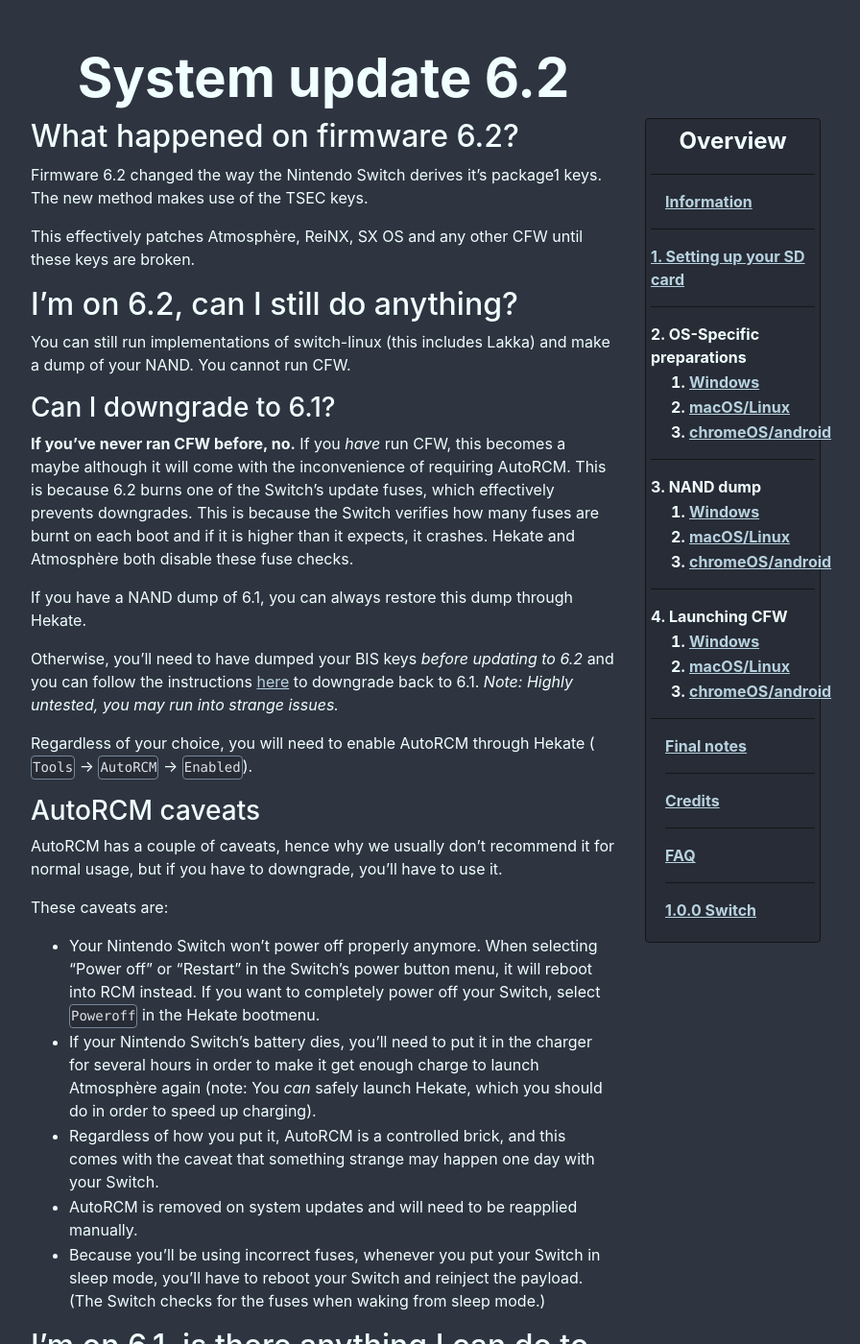
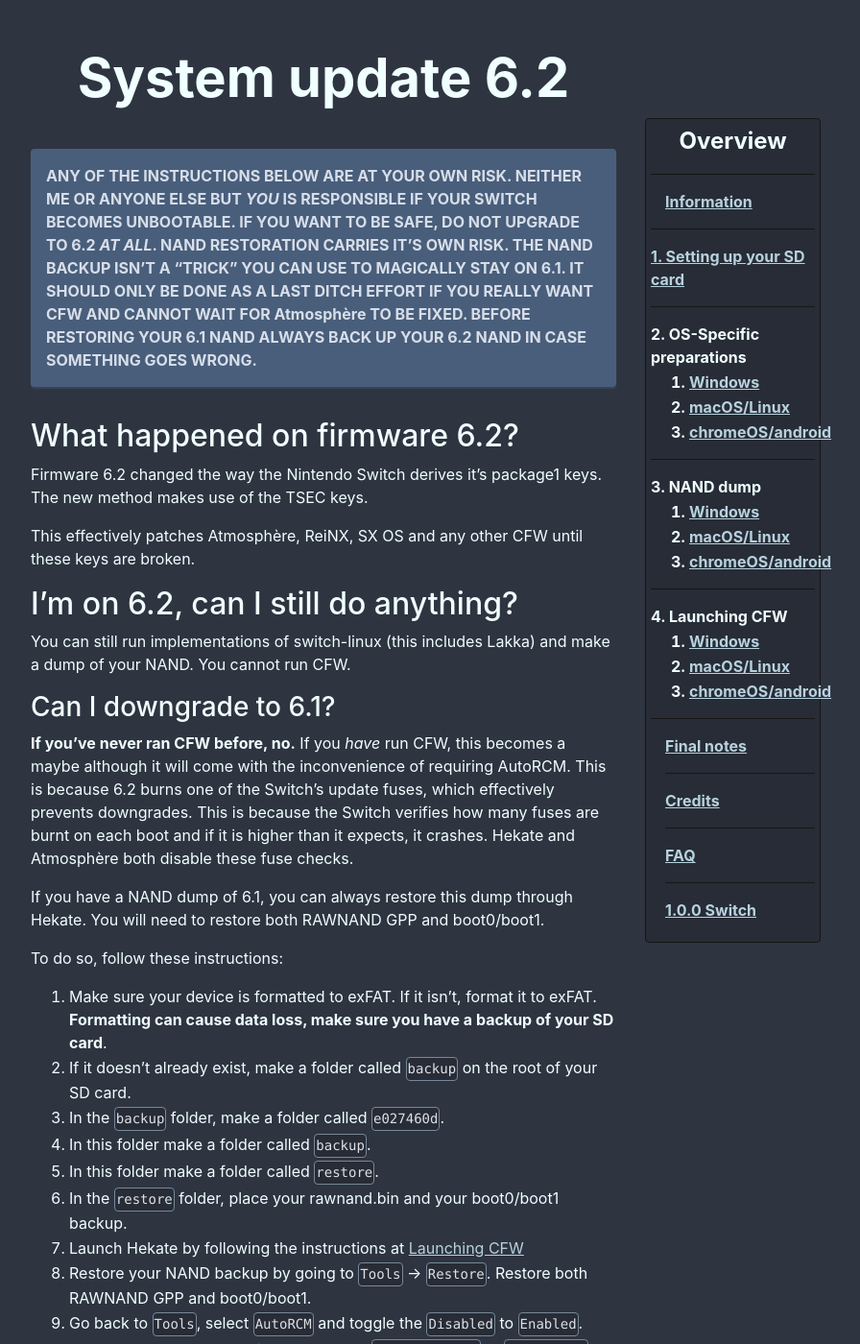
Before and after one commit to noirscape/SwitchGuideOLD, a Jekyll site: the page built from 6-2.md, in a window 1280 px wide and 1400 px high. Shown: the whole window at 96% size, without its empty margins (303-1199 px from the left). Built offline with Jekyll 4.4.1, drawn with Linux system fonts in a browser that asks for light colours; some of the changed text lies outside the part shown.

Commit message:
Adding a giant fucking warning since people seem to think this is some fucking joyride.

```diff
--- a/6-2.md
+++ b/6-2.md
@@ -2,6 +2,9 @@
 layout: default
 title: System update 6.2
 ---
+
+ANY OF THE INSTRUCTIONS BELOW ARE AT YOUR OWN RISK. NEITHER ME OR ANYONE ELSE BUT _YOU_ IS RESPONSIBLE IF YOUR SWITCH BECOMES UNBOOTABLE. IF YOU WANT TO BE SAFE, DO NOT UPGRADE TO 6.2 _AT ALL_. NAND RESTORATION CARRIES IT'S OWN RISK. THE NAND BACKUP ISN'T A "TRICK" YOU CAN USE TO MAGICALLY STAY ON 6.1. IT SHOULD ONLY BE DONE AS A LAST DITCH EFFORT IF YOU REALLY WANT CFW AND CANNOT WAIT FOR Atmosphère TO BE FIXED. BEFORE RESTORING YOUR 6.1 NAND ALWAYS BACK UP YOUR 6.2 NAND IN CASE SOMETHING GOES WRONG.
+{: .info-box}
 
 ## What happened on firmware 6.2?
 
@@ -17,7 +20,20 @@
 
 **If you've never ran CFW before, no.** If you _have_ run CFW, this becomes a maybe although it will come with the inconvenience of requiring AutoRCM. This is because 6.2 burns one of the Switch's update fuses, which effectively prevents downgrades. This is because the Switch verifies how many fuses are burnt on each boot and if it is higher than it expects, it crashes. Hekate and Atmosphère both disable these fuse checks.
 
-If you have a NAND dump of 6.1, you can always restore this dump through Hekate.
+If you have a NAND dump of 6.1, you can always restore this dump through Hekate. You will need to restore both RAWNAND GPP and boot0/boot1.
+
+To do so, follow these instructions:
+
+1. Make sure your device is formatted to exFAT. If it isn't, format it to exFAT. **Formatting can cause data loss, make sure you have a backup of your SD card**.
+2. If it doesn't already exist, make a folder called `backup` on the root of your SD card.
+3. In the `backup` folder, make a folder called `e027460d`.
+4. In this folder make a folder called `backup`.
+5. In this folder make a folder called `restore`.
+6. In the `restore` folder, place your rawnand.bin and your boot0/boot1 backup.
+7. Launch Hekate by following the instructions at [Launching CFW](/launching-cfw/)
+8. Restore your NAND backup by going to `Tools` -> `Restore`. Restore both RAWNAND GPP and boot0/boot1.
+9. Go back to `Tools`, select `AutoRCM` and toggle the `Disabled` to `Enabled`.
+10. Go back to the Hekate main menu, select `Launch CFW...` -> `Atmosphere`.
 
 Otherwise, you'll need to have dumped your BIS keys _before updating to 6.2_ and you can follow the instructions [here](https://gbatemp.net/threads/how-to-install-run-any-switch-firmware-unofficially-without-burning-any-fuses.507461/) to downgrade back to 6.1. _Note: Highly untested, you may run into strange issues._
 
```
